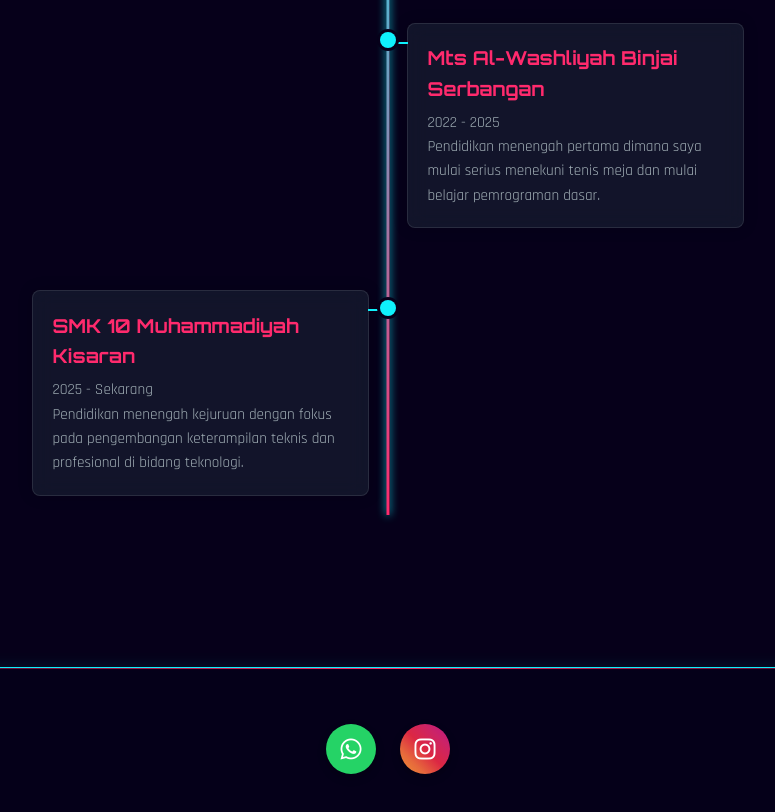
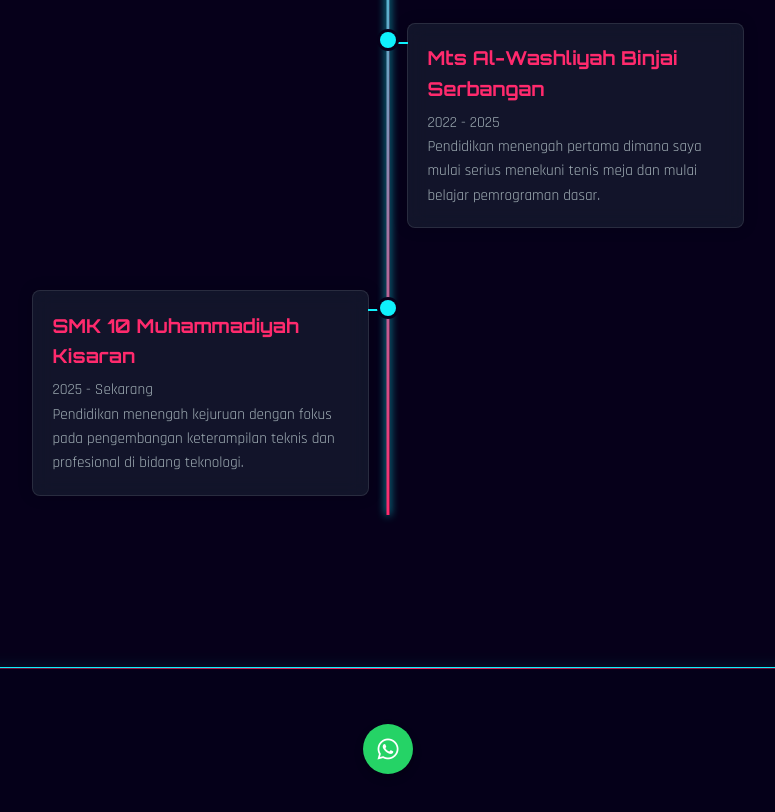
Before and after one commit to rajaevianaditya/rajaevianaditya.github.io, a plain HTML site: page index.html in a window 1280 px wide. Shown: the part 2523-3335 px from the top of the page, without its empty margins (252-1027 px from the left). Drawn offline with Linux system fonts and the light colour scheme.

Commit message:
Update index.html

```diff
--- a/index.html
+++ b/index.html
@@ -1098,9 +1098,6 @@
             <a href="https://wa.me/6285835339743" class="social-link whatsapp" target="_blank" rel="noopener noreferrer">
                 <i class="fab fa-whatsapp"></i>
             </a>
-            <a href="https://www.instagram.com/rjjaaditya" class="social-link instagram" target="_blank" rel="noopener noreferrer">
-                <i class="fab fa-instagram"></i>
-            </a>
         </div>
     </footer>
 
```
